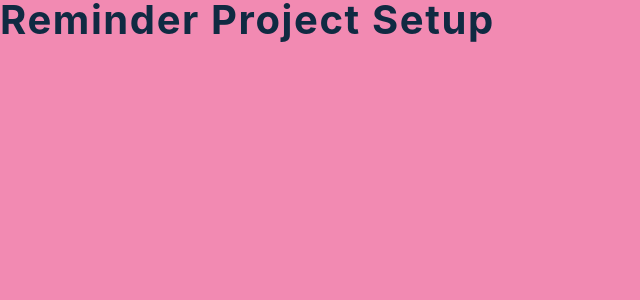
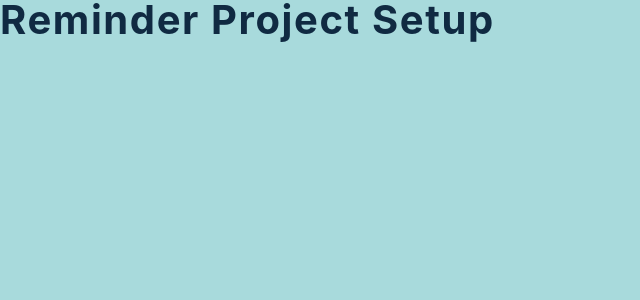
Before and after one commit to RaphDasilva/birthday-reminder, a React (Create React App) app: page / in a window 1280 px wide. Shown: the top 300 px of the page, without its empty margins (0-640 px from the left). Built offline with nearby package versions, Linux system fonts and the light colour scheme; the HTML template or start-up script is replaced by a standard one.

Commit message:
Change background color

```diff
--- a/src/index.css
+++ b/src/index.css
@@ -59,7 +59,7 @@ Global Styles
 body {
   font-family: -apple-system, BlinkMacSystemFont, 'Segoe UI', Roboto, Oxygen,
     Ubuntu, Cantarell, 'Open Sans', 'Helvetica Neue', sans-serif;
-  background: var(--clr-pink);
+  background: #a8dadc;
   color: var(--clr-grey-9);
   line-height: 1.5;
   font-size: 0.875rem;
```
